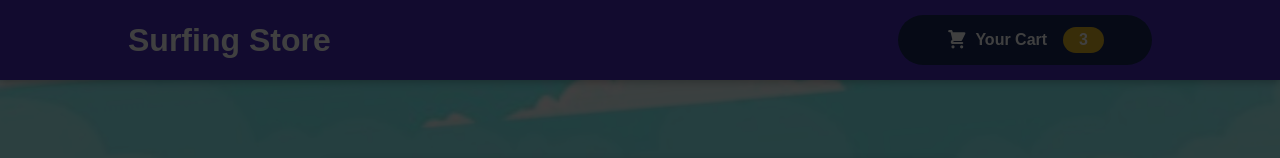
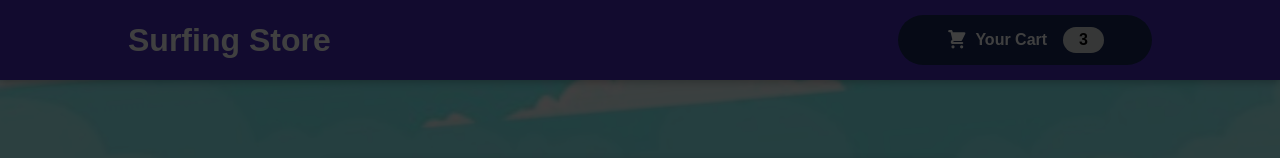
Before and after one commit to ofirhodara/SurfingStore-FE, a React (Create React App) app: page / in a window 1280 px wide. Shown: the top 158 px of the page. Built offline with nearby package versions, Linux system fonts and the light colour scheme.

Commit message:
End Handle with close and open Cart
first commit with gitkraken

```diff
--- a/src/App.js
+++ b/src/App.js
@@ -1,13 +1,27 @@
-import React from 'react';
+import React, {useState} from 'react';
 import Header from './components/Layout/Header';
 import Boards from './components/SurfBoards/Boards';
 import Cart from './components/Cart/Cart';
 
 function App() {
+  const [isShownCart, setIsShownCart] = useState(true);
+
+
+    const showCartHandler = () =>
+  {
+    setIsShownCart(true);
+  };
+
+  const hideCartHandler = () =>
+  {
+    setIsShownCart(false);
+  };
+
   return (
     <React.Fragment>
-      <Cart />
-      <Header></Header>
+      {isShownCart && <Cart onClose={hideCartHandler}/>}
+
+      <Header onShowCart={showCartHandler}></Header>
         <main>
           <Boards></Boards>
 
--- a/src/components/Cart/Cart.js
+++ b/src/components/Cart/Cart.js
@@ -10,7 +10,7 @@
 
 
     return (
-        <Modal>
+        <Modal onClose={props.onClose}>
             {cartItems}
 
             <div className={classes.total}>
@@ -19,8 +19,8 @@
             </div>
 
             <div className={classes.actions}>
-                <Button  className={classes['button--alt']}>Close</Button>
-                <Button  className={classes.button}>Order</Button>
+                <Button onClick={props.onClose} className={classes['button--alt']}>Close</Button>
+                <Button className={classes.button}>Order</Button>
             </div>
 
         </Modal>
--- a/src/components/Layout/Header.js
+++ b/src/components/Layout/Header.js
@@ -8,7 +8,7 @@
     <>
       <header className={classes.header}>
         <h1>Surfing Store</h1>
-        <HeaderCartButton></HeaderCartButton>
+        <HeaderCartButton onShowCart={props.onShowCart}></HeaderCartButton>
       </header>
 
       <div className={classes['main-image']}>
--- a/src/components/Layout/HeaderCartButton.js
+++ b/src/components/Layout/HeaderCartButton.js
@@ -1,11 +1,12 @@
 import CartIcon from "../Cart/CartIcon";
+import Button from "../UI/Button/Button";
 import classes from './HeaderCartButton.module.css';
 
 
 const HeaderCartButton = props => {
 
 
-    return <button className={classes.button}>
+    return <Button className={classes.button} onClick={props.onShowCart}>
         <span className={classes.icon}>
             <CartIcon></CartIcon>
         </span>
@@ -18,7 +19,7 @@
               3
         </span>
 
-    </button>
+    </Button>
 
 }
 export default HeaderCartButton;
--- a/src/components/Layout/HeaderCartButton.module.css
+++ b/src/components/Layout/HeaderCartButton.module.css
@@ -14,7 +14,7 @@
 
   .button:hover,
   .button:active {
-    background-color: #2c0d00;
+    background-color: #3c29a5;
   }
 
   .icon {
@@ -24,11 +24,12 @@
   }
 
   .badge {
-    background-color: #e0b424;
+    background-color: #d9dddc;
     padding: 0.25rem 1rem;
     border-radius: 25px;
     margin-left: 1rem;
     font-weight: bold;
+    color:black;
   }
 
   .button:hover .badge,
--- a/src/components/UI/Modal/Modal.js
+++ b/src/components/UI/Modal/Modal.js
@@ -5,7 +5,7 @@
 import classes from './Modal.module.css';
 
 const Backdrop = (props) => {
-    return <div className={classes.backdrop} />;
+    return <div className={classes.backdrop} onClick={props.onClose} />;
 };
 
 const ModalOverlay = (props) => {
@@ -22,7 +22,7 @@
     return (
         <React.Fragment>
 
-           {ReactDOM.createPortal(<Backdrop/>, portalElement)}
+           {ReactDOM.createPortal(<Backdrop onClose={props.onClose} />, portalElement)}
             {ReactDOM.createPortal(
                 <ModalOverlay>{props.children}</ModalOverlay>,
                 portalElement)}
```
